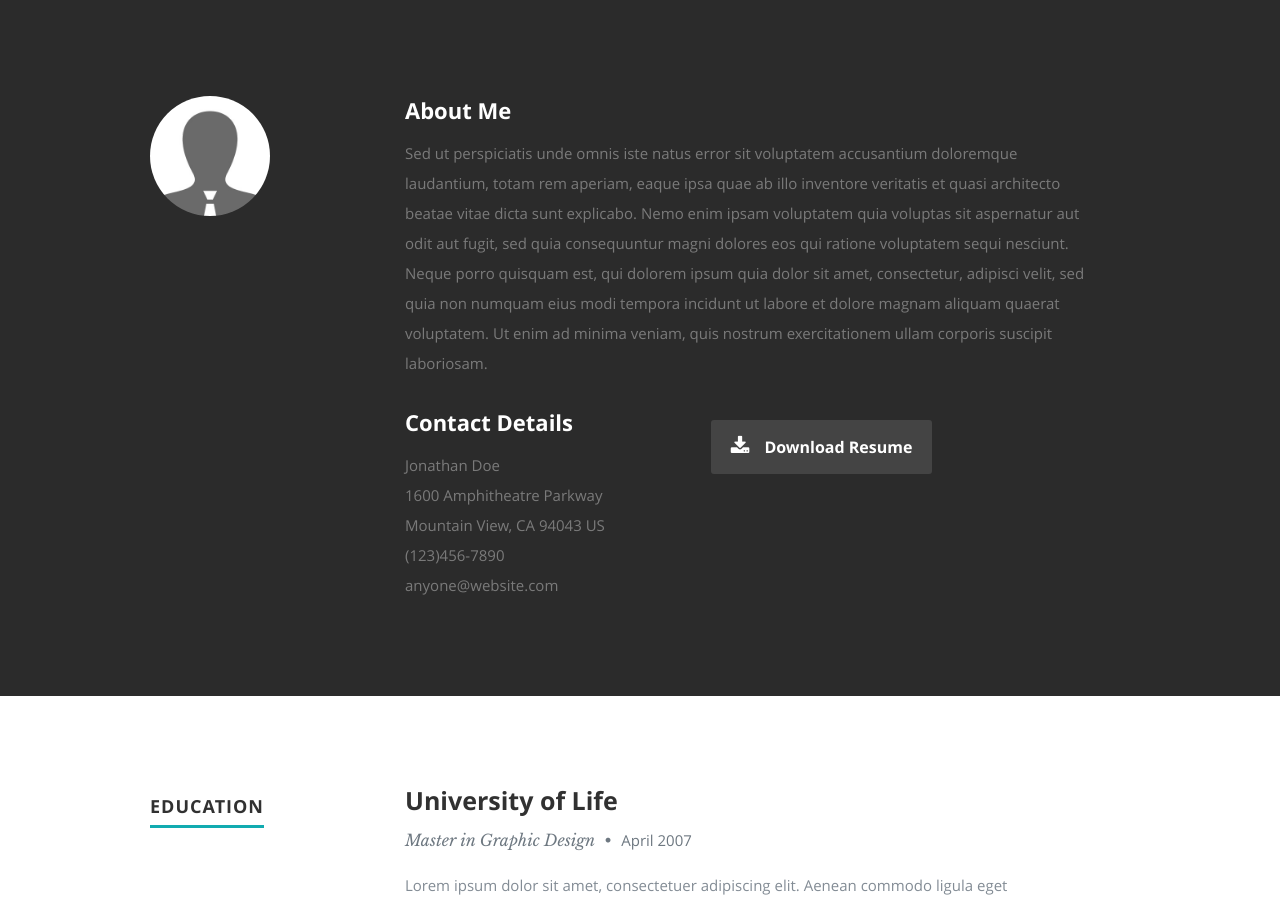
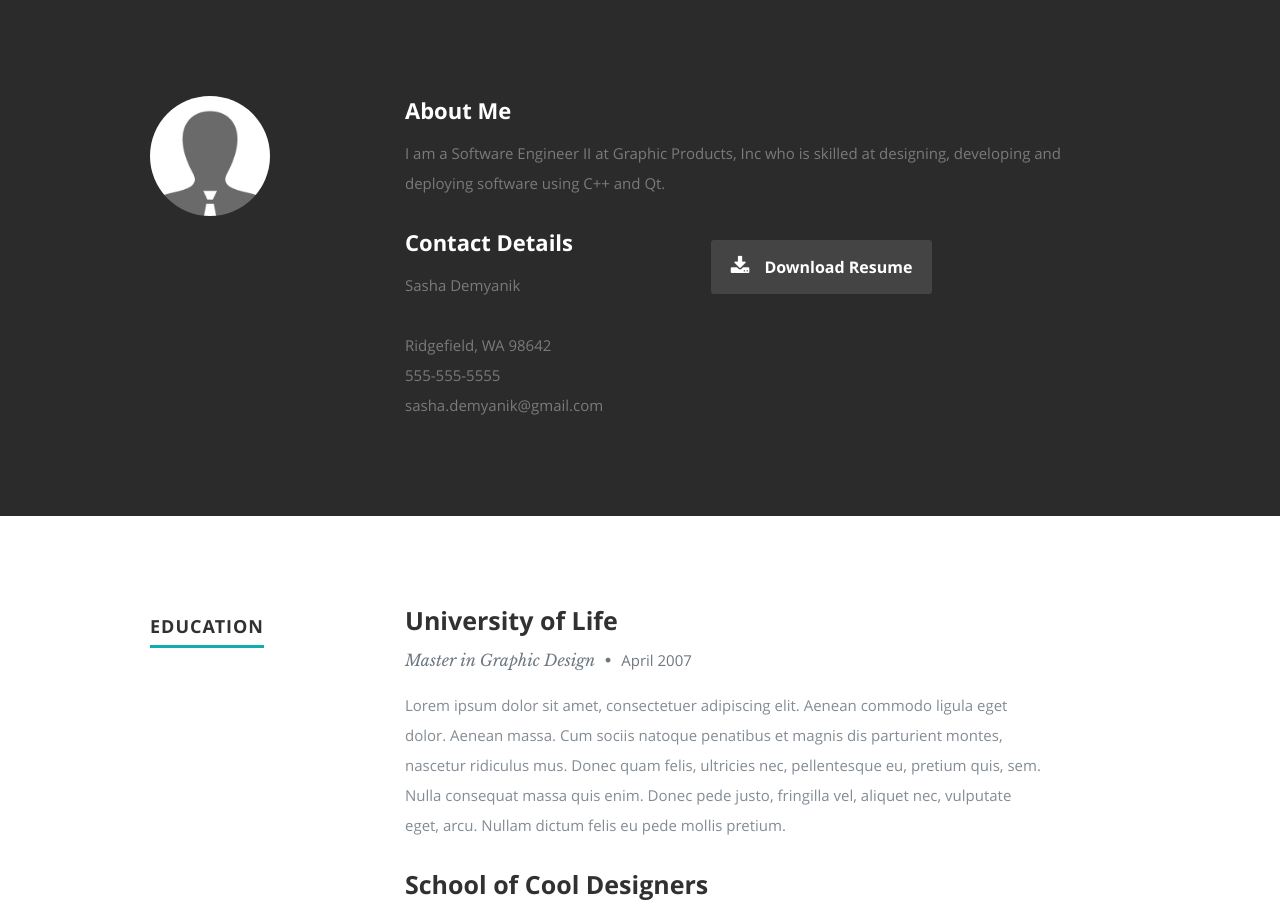
Before and after one commit to Riein/ReactJS_Notes_and_Examples, a React (Create React App) app in the folder resumeviewer/: page / in a window 1280 px wide. Shown: the part 800-1707 px from the top of the page. Built offline with nearby package versions, Linux system fonts and the light colour scheme.

Commit message:
Adds resume data to about section.
Adds the various data objects to the about section.

```diff
--- a/resumeviewer/src/App.js
+++ b/resumeviewer/src/App.js
@@ -40,8 +40,8 @@ class App extends Component {
     return (
       <div className="App">
         <Header data={this.state.resumeData.main} />
-        <About />
-        <Resume />
+        <About data={this.state.resumeData.main} />
+        <Resume data={this.state.resumeData.resume} />
         <Portfolio />
         <Testimonials />
         <Contact />
--- a/resumeviewer/src/Components/About.js
+++ b/resumeviewer/src/Components/About.js
@@ -2,36 +2,45 @@ import React, { Component } from 'react';
 
 class About extends Component {
   render() {
+    if(this.props.data) {
+      var name = this.props.data.name;
+      var image = 'images/' + this.props.data.image;
+      var bio = this.props.data.bio;
+      var street = this.props.data.address.street;
+      var city = this.props.data.address.city;
+      var state = this.props.data.address.state;
+      var zip = this.props.data.address.zip;
+      var phone = this.props.data.phone;
+      var email = this.props.data.email;
+      var resumeDownload = this.props.data.resumedownload;
+    }
+
     return (
       <section id="about">
       <div className="row">
          <div className="three columns">
-            <img className="profile-pic"  src="images/profilepic.jpg" alt="" />
+            <img className="profile-pic"  src={image} alt="" />
          </div>
          <div className="nine columns main-col">
             <h2>About Me</h2>
-            <p>Sed ut perspiciatis unde omnis iste natus error sit voluptatem accusantium doloremque laudantium, totam rem aperiam,
-            eaque ipsa quae ab illo inventore veritatis et quasi architecto beatae vitae dicta sunt explicabo. Nemo enim ipsam
-            voluptatem quia voluptas sit aspernatur aut odit aut fugit, sed quia consequuntur magni dolores eos qui ratione
-            voluptatem sequi nesciunt. Neque porro quisquam est, qui dolorem ipsum quia dolor sit amet, consectetur, adipisci velit,
-            sed quia non numquam eius modi tempora incidunt ut labore et dolore magnam aliquam quaerat voluptatem.
-            Ut enim ad minima veniam, quis nostrum exercitationem ullam corporis suscipit laboriosam.
+            <p>
+            {bio}
             </p>
             <div className="row">
                <div className="columns contact-details">
                   <h2>Contact Details</h2>
                   <p className="address">
-						   <span>Jonathan Doe</span><br />
-						   <span>1600 Amphitheatre Parkway<br />
-						         Mountain View, CA 94043 US
+						   <span>{name}</span><br />
+						   <span>{street}<br />
+						         {city}, {state} {zip}
                      </span><br />
-						   <span>(123)456-7890</span><br />
-                     <span>anyone@website.com</span>
+						   <span>{phone}</span><br />
+                     <span>{email}</span>
 					   </p>
                </div>
                <div className="columns download">
                   <p>
-                     <a href="#" className="button"><i className="fa fa-download"></i>Download Resume</a>
+                     <a href={resumeDownload} className="button"><i className="fa fa-download"></i>Download Resume</a>
                   </p>
                </div>
             </div>
```
